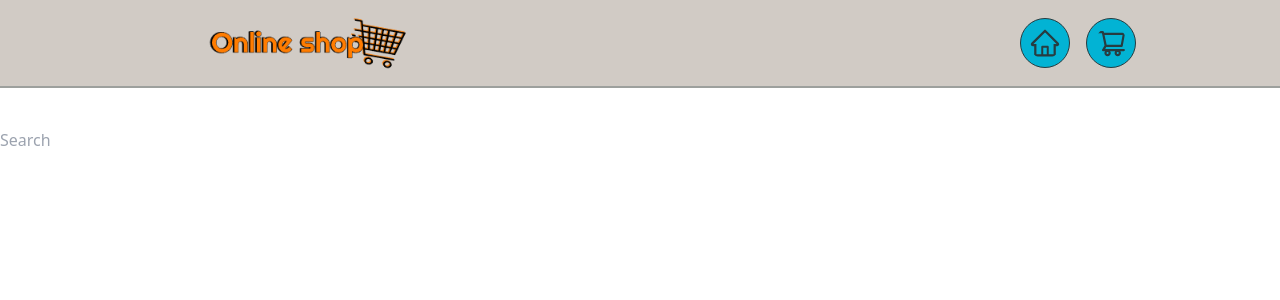
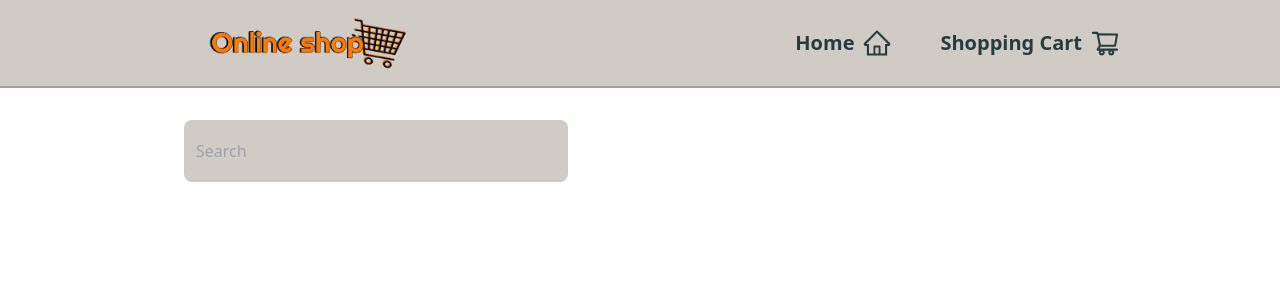
Before and after one commit to barbaragagro/online-shop, a React (Create React App) app: page / in a window 1280 px wide. Shown: the top 300 px of the page. Built offline with nearby package versions, Linux system fonts and the light colour scheme; the HTML template or start-up script is replaced by a standard one.

Commit message:
more styling navbar and input component, added new favicon

```diff
--- a/public/index.html
+++ b/public/index.html
@@ -24,7 +24,7 @@
       work correctly both with client-side routing and a non-root public URL.
       Learn how to configure a non-root public URL by running `npm run build`.
     -->
-    <title>React App</title>
+    <title>Online shop</title>
   </head>
   <body>
     <noscript>You need to enable JavaScript to run this app.</noscript>
--- a/src/components/Input.jsx
+++ b/src/components/Input.jsx
@@ -3,7 +3,7 @@ import React from 'react'
 export default function Input() {
   return (
     <div>
-        <input type='text' placeholder='Search'/>
+    <input className=' rounded-lg m-2 px-3 py-5 leading-3 bg-custompaleorange w-96 text-customdarkorange ' type='text' placeholder='Search'/>
     </div>
   )
 }
--- a/src/components/Navbar.jsx
+++ b/src/components/Navbar.jsx
@@ -11,32 +11,40 @@ export default function Navbar() {
   const [mobileMenuIsOpen, setMobileMenuIsOpen] = useState(false);
   return (
     <>
-      <nav className="fixed w-full bg-custompaleorange flex border-b-2 border-customdarkblue border-opacity-30 justify-between items-center md:px-32 px-4 py-4 z-40">
+      <nav className="fixed w-full bg-custompaleorange flex border-b-2 border-customdarkblue border-opacity-30 justify-between items-center lg:px-32 px-4 py-4 z-40">
         <div className="lg:ml-20 ">
           <img src={logo} width="200" alt="logo" />
         </div>
 
         <div className="hidden sm:flex">
-          <Link to="/">
-            <AiOutlineHome
-              size={50}
-              className="hover:bg-opacity-70 hover:scale-105 transition-all border-customdarkblue border text-customdarkblue mr-4 rounded-full bg-customblue p-2"
-            />
+          <Link
+            className="flex hover:scale-105 transition-all  text-customdarkblue mr-4  py-2 px-4"
+            to="/"
+          >
+            <h1 className="pr-2 text-xl font-bold self-center">Home</h1>
+            <AiOutlineHome size={30} />
           </Link>
-          <Link to="/shoppingcart">
-            <AiOutlineShoppingCart
-              size={50}
-              className="hover:bg-opacity-70 hover:scale-105 transition-all border-customdarkblue border text-customdarkblue mr-4 rounded-full bg-customblue p-2"
-            />
+          <Link
+            className="flex hover:scale-105 transition-all  text-customdarkblue mr-4  py-2 px-4"
+            to="/shoppingcart"
+          >
+            <h1 className="pr-2 text-xl font-bold self-center">
+              Shopping Cart
+            </h1>
+            <AiOutlineShoppingCart size={30} />
           </Link>
         </div>
       </nav>
       <div className="fixed top-5 right-6 sm:hidden z-50">
         {mobileMenuIsOpen ? (
           <div className=" w-screen rounded-md pt-20 h-screen px-10 translate-x-6 -translate-y-5 p-5 flex flex-col gap-10 text-center bg-[#958577] text-custompaleorange">
-           <img src={logo} alt='logo' width={150} className=" self-center"/>
-            <Link onClick={()=>setMobileMenuIsOpen(false)} to="/">Home</Link>
-            <Link onClick={()=>setMobileMenuIsOpen(false)} to="/shoppingcart">Shopping Cart</Link>
+            <img src={logo} alt="logo" width={150} className=" self-center" />
+            <Link onClick={() => setMobileMenuIsOpen(false)} to="/">
+              Home
+            </Link>
+            <Link onClick={() => setMobileMenuIsOpen(false)} to="/shoppingcart">
+              Shopping Cart
+            </Link>
             <AiOutlineClose
               size={30}
               className=" self-center bg-customdarkorange p-2 rounded-md"
--- a/src/pages/ProductsPage.jsx
+++ b/src/pages/ProductsPage.jsx
@@ -3,7 +3,7 @@ import Input from '../components/Input'
 
 export default function ProductsPage() {
   return (
-    <div className='p pt-32'>
+    <div className='pt-28 md:mx-32 lg:mx-44'>
             <Input/>
 
     </div>
```
Also changed, not shown: 1 other file (tests, documents, lock files or other folders).
